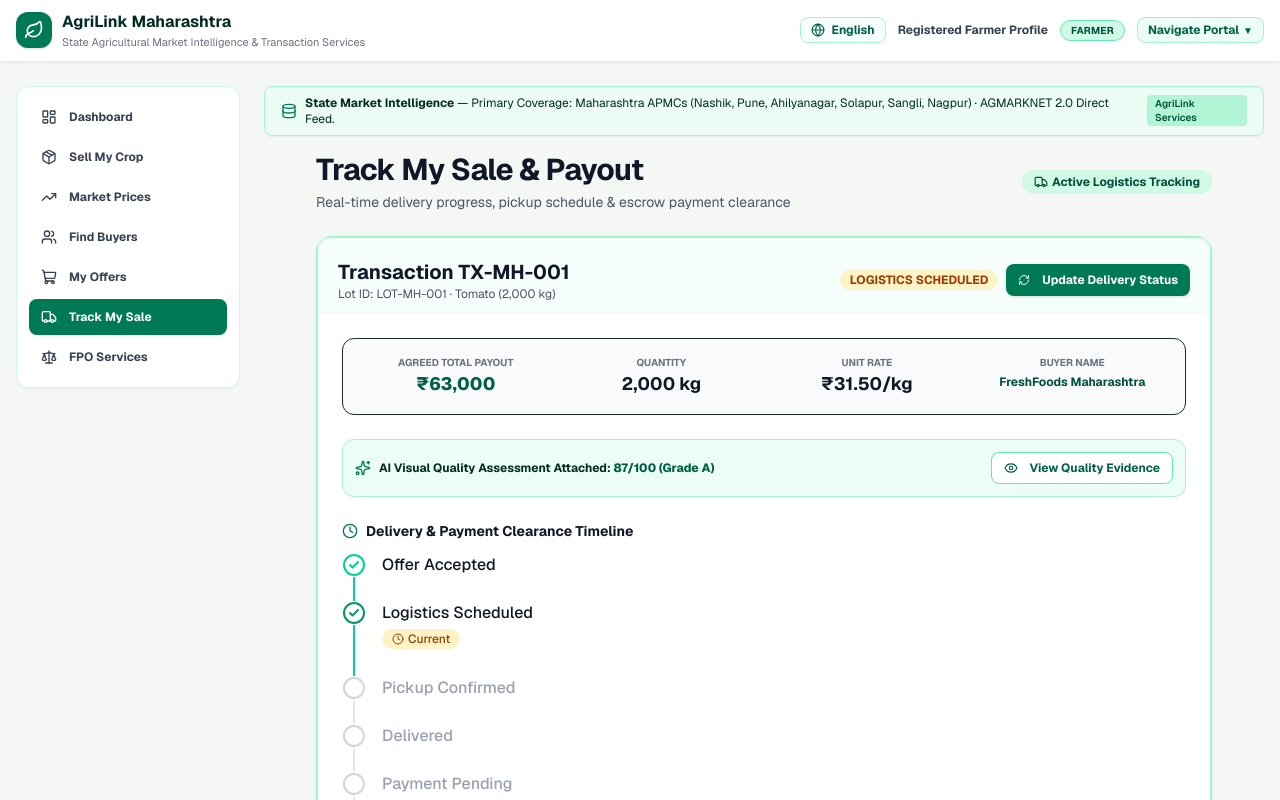
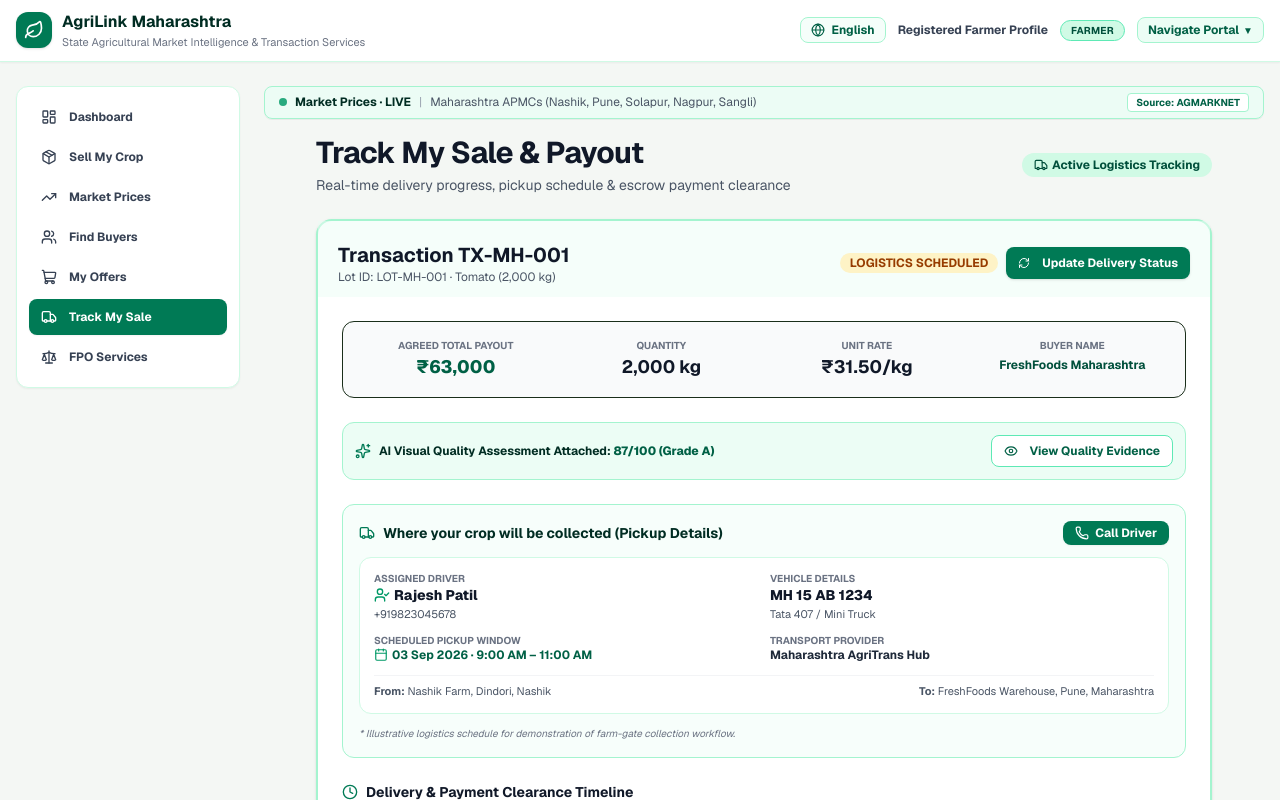
Before and after one commit to jeevankumarp-sizz/agrilink-maharashtra, a Next.js app: page /farmer/track in a window 1280 px wide. Shown: the top 800 px of the page. Built offline with nearby package versions, Linux system fonts and the light colour scheme.

Commit message:
Final Functional & Farmer UX Update: Pickup details, Call Driver button, crop catalog expansion & compact status badges for AgriLink Maharashtra

```diff
--- a/src/app/farmer/create-lot/page.tsx
+++ b/src/app/farmer/create-lot/page.tsx
@@ -12,7 +12,24 @@ import { useRouter } from "next/navigation";
 import { useState } from "react";
 import { AiQualityAssessment } from "@/components/agri/ai-quality-assessment";
 
-const CROPS: CropName[] = ["Tomato", "Onion", "Potato"];
+const CROPS: CropName[] = [
+  "Tomato",
+  "Onion",
+  "Potato",
+  "Brinjal",
+  "Bhendi (Okra)",
+  "Green Chilli",
+  "Cabbage",
+  "Cauliflower",
+  "Soybean",
+  "Cotton",
+  "Tur (Pigeon Pea)",
+  "Chana (Chickpea)",
+  "Groundnut",
+  "Wheat",
+  "Maize",
+  "Sugarcane",
+];
 const GRADES: QualityGrade[] = ["Grade A", "Grade B", "Grade C"];
 
 export default function CreateLotPage() {
--- a/src/app/farmer/track/page.tsx
+++ b/src/app/farmer/track/page.tsx
@@ -8,7 +8,7 @@ import { Button } from "@/components/ui/button";
 import { formatCurrency, formatNumber } from "@/lib/utils";
 import { actionLogin, actionGetFarmerDashboard, actionAdvanceTransaction } from "@/actions/agri-actions";
 import type { Transaction, Lot } from "@/lib/types";
-import { CheckCircle2, Clock, MapPin, RefreshCw, ShieldCheck, Sparkles, Eye, Truck } from "lucide-react";
+import { CheckCircle2, Clock, MapPin, RefreshCw, ShieldCheck, Sparkles, Eye, Truck, Phone, UserCheck, Calendar } from "lucide-react";
 import Link from "next/link";
 import { TransactionTimeline } from "@/components/agri/transaction-timeline";
 import { QualityVerificationModal } from "@/components/agri/quality-verification-modal";
@@ -180,6 +180,67 @@ export default function FarmerTrackSalePage() {
                   </div>
                 )}
 
+                {/* PICKUP DETAILS SECTION */}
+                <div className="rounded-xl border border-emerald-200 bg-emerald-50/40 p-4 space-y-3">
+                  <div className="flex items-center justify-between">
+                    <h3 className="text-sm font-bold text-emerald-950 flex items-center gap-2">
+                      <Truck className="h-4 w-4 text-emerald-700" />
+                      Where your crop will be collected (Pickup Details)
+                    </h3>
+                    {activeTxn.driverPhone && (
+                      <a
+                        href={`tel:${activeTxn.driverPhone}`}
+                        className="inline-flex items-center gap-1.5 bg-emerald-700 hover:bg-emerald-800 text-white px-3 py-1 rounded-lg text-xs font-bold shadow-xs transition-colors"
+                      >
+                        <Phone className="h-3.5 w-3.5" /> Call Driver
+                      </a>
+                    )}
+                  </div>
+
+                  {activeTxn.driverName ? (
+                    <div className="grid grid-cols-1 sm:grid-cols-2 gap-3 text-xs bg-white p-3.5 rounded-xl border border-emerald-100">
+                      <div>
+                        <span className="text-gray-500 text-[10px] font-bold block uppercase">Assigned Driver</span>
+                        <span className="font-extrabold text-gray-900 text-sm flex items-center gap-1">
+                          <UserCheck className="h-4 w-4 text-emerald-600" />
+                          {activeTxn.driverName}
+                        </span>
+                        <span className="text-gray-600 block text-[11px] mt-0.5">{activeTxn.driverPhone}</span>
+                      </div>
+                      <div>
+                        <span className="text-gray-500 text-[10px] font-bold block uppercase">Vehicle Details</span>
+                        <span className="font-extrabold text-gray-900 text-sm">{activeTxn.vehicleNumber}</span>
+                        <span className="text-gray-600 block text-[11px] mt-0.5">{activeTxn.vehicleType}</span>
+                      </div>
+                      <div>
+                        <span className="text-gray-500 text-[10px] font-bold block uppercase">Scheduled Pickup Window</span>
+                        <span className="font-bold text-emerald-800 text-xs flex items-center gap-1">
+                          <Calendar className="h-3.5 w-3.5 text-emerald-600" />
+                          {activeTxn.pickupWindow || `${activeTxn.pickupDate} · 9:00 AM – 11:00 AM`}
+                        </span>
+                      </div>
+                      <div>
+                        <span className="text-gray-500 text-[10px] font-bold block uppercase">Transport Provider</span>
+                        <span className="font-bold text-gray-800 text-xs">{activeTxn.transportProvider || "Maharashtra AgriTrans Hub"}</span>
+                      </div>
+                      <div className="col-span-1 sm:col-span-2 pt-2 border-t border-gray-100 flex items-center justify-between text-[11px] text-gray-600">
+                        <span><strong>From:</strong> {activeTxn.pickupLocation}</span>
+                        <span><strong>To:</strong> {activeTxn.destination}</span>
+                      </div>
+                    </div>
+                  ) : (
+                    <div className="p-3 bg-white rounded-xl border border-dashed border-gray-300 text-xs text-gray-500 text-center">
+                      Driver details will appear after pickup is assigned.
+                    </div>
+                  )}
+
+                  {activeTxn.isIllustrativeLogistics && (
+                    <p className="text-[10px] text-gray-500 italic">
+                      * Illustrative logistics schedule for demonstration of farm-gate collection workflow.
+                    </p>
+                  )}
+                </div>
+
                 {/* Interactive Milestone Timeline */}
                 <div>
                   <h3 className="text-sm font-bold text-gray-900 mb-3 flex items-center gap-2">
--- a/src/components/layout/app-shell.tsx
+++ b/src/components/layout/app-shell.tsx
@@ -300,15 +300,15 @@ function RoleBadge({ role }: { role: string }) {
 
 export function DemoBanner() {
   return (
-    <div className="mb-4 rounded-lg border border-emerald-200 bg-emerald-50/80 px-4 py-2 text-xs text-emerald-950 flex items-center justify-between gap-2 shadow-xs">
+    <div className="mb-4 rounded-lg border border-emerald-200 bg-emerald-50/90 px-3.5 py-1.5 text-xs text-emerald-950 flex items-center justify-between gap-2 shadow-2xs">
       <div className="flex items-center gap-2">
-        <Database className="h-4 w-4 text-emerald-700 shrink-0" />
-        <span>
-          <strong>State Market Intelligence</strong> — Primary Coverage: Maharashtra APMCs (Nashik, Pune, Ahilyanagar, Solapur, Sangli, Nagpur) · AGMARKNET 2.0 Direct Feed.
-        </span>
+        <span className="h-2 w-2 rounded-full bg-emerald-600 animate-pulse"></span>
+        <span className="font-bold">Market Prices · LIVE</span>
+        <span className="text-gray-400">|</span>
+        <span className="text-gray-600 hidden sm:inline">Maharashtra APMCs (Nashik, Pune, Solapur, Nagpur, Sangli)</span>
       </div>
-      <span className="hidden sm:inline-block font-semibold bg-emerald-200/80 text-emerald-900 px-2 py-0.5 rounded text-[10px]">
-        AgriLink Services
+      <span className="text-[10px] font-bold bg-white text-emerald-800 px-2 py-0.5 rounded border border-emerald-200">
+        Source: AGMARKNET
       </span>
     </div>
   );
--- a/src/lib/store.ts
+++ b/src/lib/store.ts
@@ -124,6 +124,13 @@ const DEFAULT_CONNECTED_TXN: Transaction = {
   distanceKm: 25,
   transportCost: 2000,
   pickupDate: new Date(Date.now() + 86400000).toISOString().split("T")[0],
+  driverName: "Rajesh Patil",
+  driverPhone: "+919823045678",
+  vehicleNumber: "MH 15 AB 1234",
+  vehicleType: "Tata 407 / Mini Truck",
+  transportProvider: "Maharashtra AgriTrans Hub",
+  pickupWindow: "03 Sep 2026 · 9:00 AM – 11:00 AM",
+  isIllustrativeLogistics: true,
   createdAt: new Date().toISOString(),
   updatedAt: new Date().toISOString(),
 };
--- a/src/lib/types.ts
+++ b/src/lib/types.ts
@@ -1,6 +1,24 @@
 export type UserRole = "farmer" | "buyer" | "admin";
 
-export type CropName = "Tomato" | "Onion" | "Potato";
+export type CropCategory = "Vegetables" | "Field Crops" | "Pulses" | "Oilseeds" | "Commercial Crops";
+
+export type CropName =
+  | "Tomato"
+  | "Onion"
+  | "Potato"
+  | "Brinjal"
+  | "Bhendi (Okra)"
+  | "Green Chilli"
+  | "Cabbage"
+  | "Cauliflower"
+  | "Soybean"
+  | "Cotton"
+  | "Tur (Pigeon Pea)"
+  | "Chana (Chickpea)"
+  | "Groundnut"
+  | "Wheat"
+  | "Maize"
+  | "Sugarcane";
 export type QualityGrade = "Grade A" | "Grade B" | "Grade C";
 export type DemandLevel = "LOW" | "MEDIUM" | "HIGH";
 export type BuyerType =
@@ -172,6 +190,13 @@ export interface Transaction {
   distanceKm: number;
   transportCost: number;
   pickupDate: string;
+  driverName?: string;
+  driverPhone?: string;
+  vehicleNumber?: string;
+  vehicleType?: string;
+  transportProvider?: string;
+  pickupWindow?: string;
+  isIllustrativeLogistics?: boolean;
   paymentDate?: string;
   createdAt: string;
   updatedAt: string;
```
